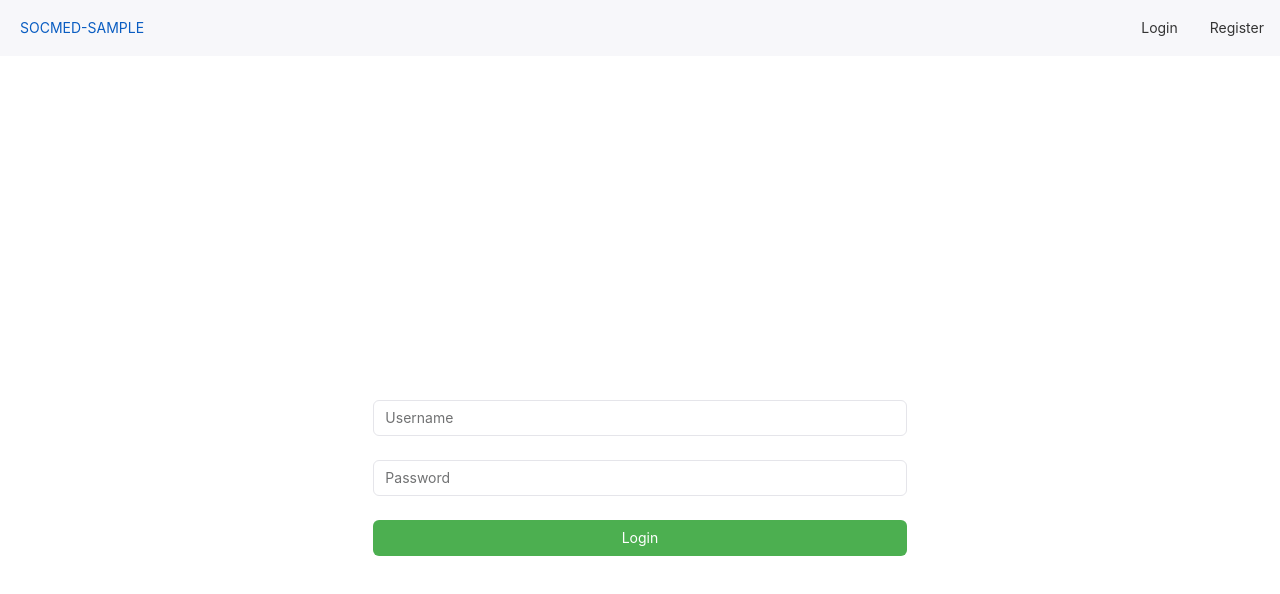
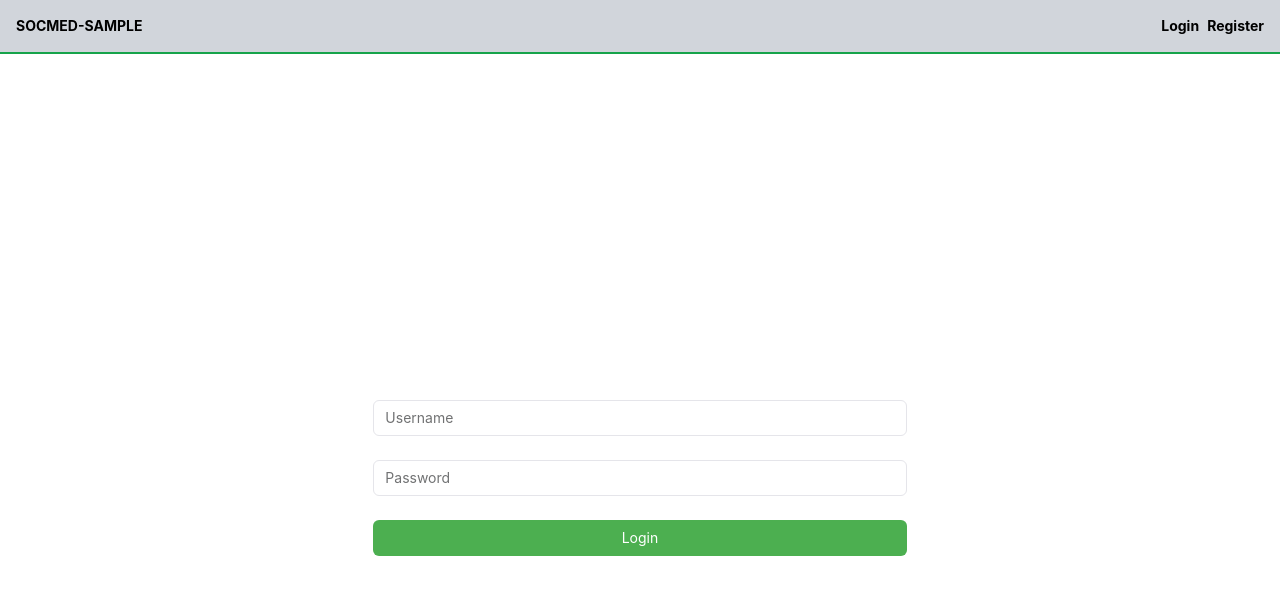
Before and after one commit to lyingtakemura/socmed-sample, a React (Create React App) app in the folder frontend/: page /login in a window 1280 px wide. Shown: the top 594 px of the page. Built offline with nearby package versions, Linux system fonts and the light colour scheme.

Commit message:
Rewrite navbar with tailwind

```diff
--- a/frontend/src/App.jsx
+++ b/frontend/src/App.jsx
@@ -1,6 +1,9 @@
 import React, { useEffect } from "react";
 import "./css/App.css";
+import "./css/index.css";
+
 import "rsuite/dist/rsuite.min.css";
+
 import Home from "./pages/Home";
 import Messenger from "./pages/Messenger";
 import LoginPage from "./pages/LoginPage";
--- a/frontend/src/components/NavbarComponent.jsx
+++ b/frontend/src/components/NavbarComponent.jsx
@@ -3,8 +3,6 @@ import { Link } from "react-router-dom";
 import { useSelector, useDispatch } from "react-redux";
 
 import { logout } from "../redux/usersSlice";
-
-import { Navbar, Nav, Avatar } from "rsuite";
 
 import Home from "../pages/Home";
 import Messenger from "../pages/Messenger";
@@ -12,93 +10,80 @@ import LoginPage from "../pages/LoginPage";
 import Register from "../pages/Register";
 import Search from "../pages/Search";
 import User from "../pages/User";
-import SearchIcon from "@rsuite/icons/Search";
-import MessageIcon from "@rsuite/icons/Message";
-import HomeIcon from "@rsuite/icons/legacy/Home";
-import ExitIcon from "@rsuite/icons/Exit";
-import MenuIcon from "@rsuite/icons/Menu";
+
+// import { UserIcon, ChatBubbleBottomCenterTextIcon } from "@heroicons/react/24/outline";
 
 export function NavbarComponent() {
     let currentUser = useSelector((state) => state.users.currentUser);
     const dispatch = useDispatch();
 
     return (
-        <Navbar style={{ position: "sticky", top: "0", zIndex: "9999" }}>
-            <Navbar.Brand href="#">SOCMED-SAMPLE </Navbar.Brand>
-            {currentUser && (
-                <Nav>
-                    <Nav.Item
-                        as={Link}
-                        to="/"
-                        element={<Home />}
-                        icon={<HomeIcon />}
+        <div className="sticky top-0 bg-gray-300 w-auto border-b-2 border-green-600 font-bold p-4 flex justify-between">
+            <div className="text-black">SOCMED-SAMPLE</div>
+            {!currentUser && (
+                <div className="space-x-2">
+                    <Link
+                        to="/login"
+                        element={<LoginPage />}
+                        className="text-black hover:text-green-600 hover:no-underline"
                     >
-                        Home
-                    </Nav.Item>
-                    <Nav.Item
-                        as={Link}
-                        to="/messenger"
-                        element={<Messenger />}
-                        icon={<MessageIcon />}
-                    >
-                        Messenger
-                    </Nav.Item>
-                    <Nav.Item
-                        as={Link}
-                        to="/search"
-                        element={<Search />}
-                        icon={<SearchIcon />}
-                    >
-                        Search
-                    </Nav.Item>
-                </Nav>
-            )}
-
-            <Nav pullRight>
-                {!currentUser && (
-                    <>
-                        <Nav.Item as={Link} to="/login" element={<LoginPage />}>
                         Login
-                        </Nav.Item>
-                        <Nav.Item
-                            as={Link}
+                    </Link>
+                    <Link
                         to="/register"
                         element={<Register />}
+                        className="text-black hover:text-green-600 hover:no-underline"
                     >
                         Register
-                        </Nav.Item>
-                    </>
+                    </Link>
+                </div>
             )}
 
             {currentUser && (
                 <>
-                        <Nav.Item
-                            as={Link}
+                    <div className="space-x-2">
+                        <Link
+                            to="/"
+                            element={<Home />}
+                            className="text-black hover:text-green-600 hover:no-underline"
+                        >
+                            Home
+                        </Link>
+                        <Link
+                            to="/messenger"
+                            element={<Messenger />}
+                            className="text-black hover:text-green-600 hover:no-underline"
+                        >
+                            Messenger
+                        </Link>
+                        <Link
+                            to="/search"
+                            element={<Search />}
+                            className="text-black hover:text-green-600 hover:no-underline"
+                        >
+                            Search
+                        </Link>
+                    </div>
+
+                    <div className="space-x-2">
+                        <Link
                             to={"/" + currentUser.username}
                             element={<User />}
-                            icon={
-                                <Avatar
-                                    size="sm"
-                                    src={currentUser.image}
-                                    alt="?"
-                                />
-                            }
+                            className="text-black hover:text-green-600 hover:no-underline"
                         >
                             {currentUser.username}
-                        </Nav.Item>
-                        <Nav.Menu title="More" icon={<MenuIcon />}>
-                            <Nav.Item
+                        </Link>
+                        <Link
                             href="#"
                             onClick={() => dispatch(logout())}
-                                icon={<ExitIcon />}
+                            className="text-black hover:text-green-600 hover:no-underline"
                         >
                             Logout
-                            </Nav.Item>
-                        </Nav.Menu>
+                        </Link>
+                    </div>
                 </>
             )}
-            </Nav>
-        </Navbar>
+        </div>
     );
 }
 
```
Lines whose indentation alone changed are shown as unchanged.
